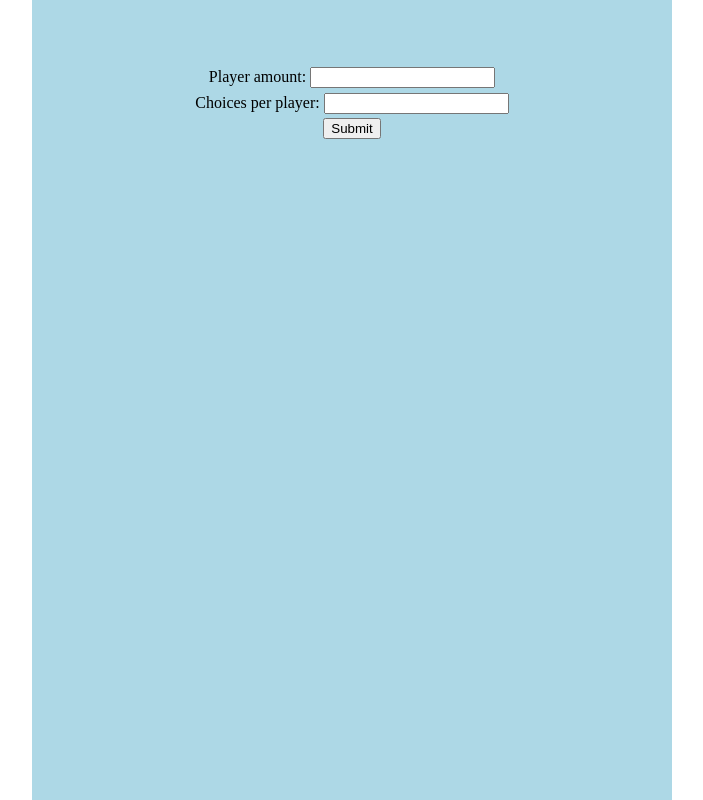
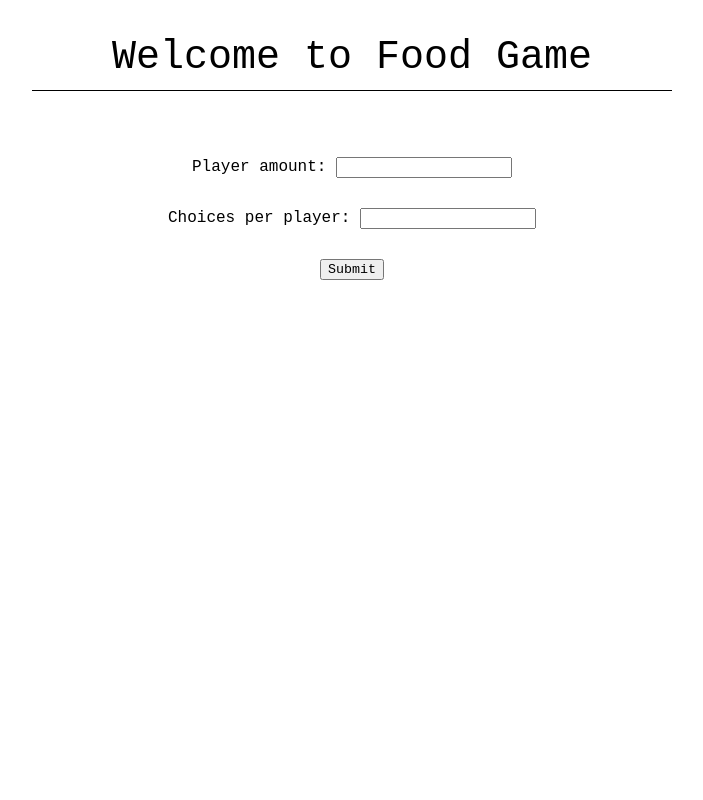
Before and after one commit to largeof/foodGame, a plain HTML site: page index.html in a window 1280 px wide. Shown: the whole page, without its empty margins (288-991 px from the left). Drawn offline with Linux system fonts and the light colour scheme.

Commit message:
Made the site looker cleaner
I changed some of the stuff in the css. Made it look a lot better and cleaner. Virgin control.

```diff
--- a/default.css
+++ b/default.css
@@ -1,9 +1,11 @@
-   html, body
-    {
+   html, body {
         margin: 0;
         padding: 0;
+        font-family: "Courier New", Courier, "Lucida Sans Typewriter", "Lucida Typewriter", monospace;
     }
-
+    input {
+        font-family: "Courier New", Courier, "Lucida Sans Typewriter", "Lucida Typewriter", monospace;
+    }
     div {
         text-align: center;
         line-height: 1.6;
@@ -17,7 +19,6 @@
     #fatDiv {
         margin: auto;
         padding: 0;
-        background-color: lightblue;
         width: 50%;
         padding: 0%;
         height: 100vh;
@@ -25,3 +26,7 @@
     #padDiv {
         padding: 10%;
     }
+    #foodTitle {
+        font-size: 40px;
+        border-bottom: 1px solid black;
+    }
--- a/index.html
+++ b/index.html
@@ -8,14 +8,14 @@
 </head>
 <body>
     <div id="fatDiv">
-
+    </br>
+        <div id="foodTitle">Welcome to Food Game</div>
         <div id="padDiv">
-
             <div id="start">
             <form id="initialMenu">
-                Player amount: <input type="text" id="playerAmount"/><br/>
-                Choices per player: <input type="text" id="choicesPer"/><br/>
-            <input type="button" value="Submit" onclick="initialSubmit();"/>
+                Player amount: <input type="text" id="playerAmount"/><br/></br>
+                Choices per player: <input type="text" id="choicesPer"/><br/></br>
+                <input type="button" value="Submit" onclick="initialSubmit();"/>
             </form>
         </div>
 
```
